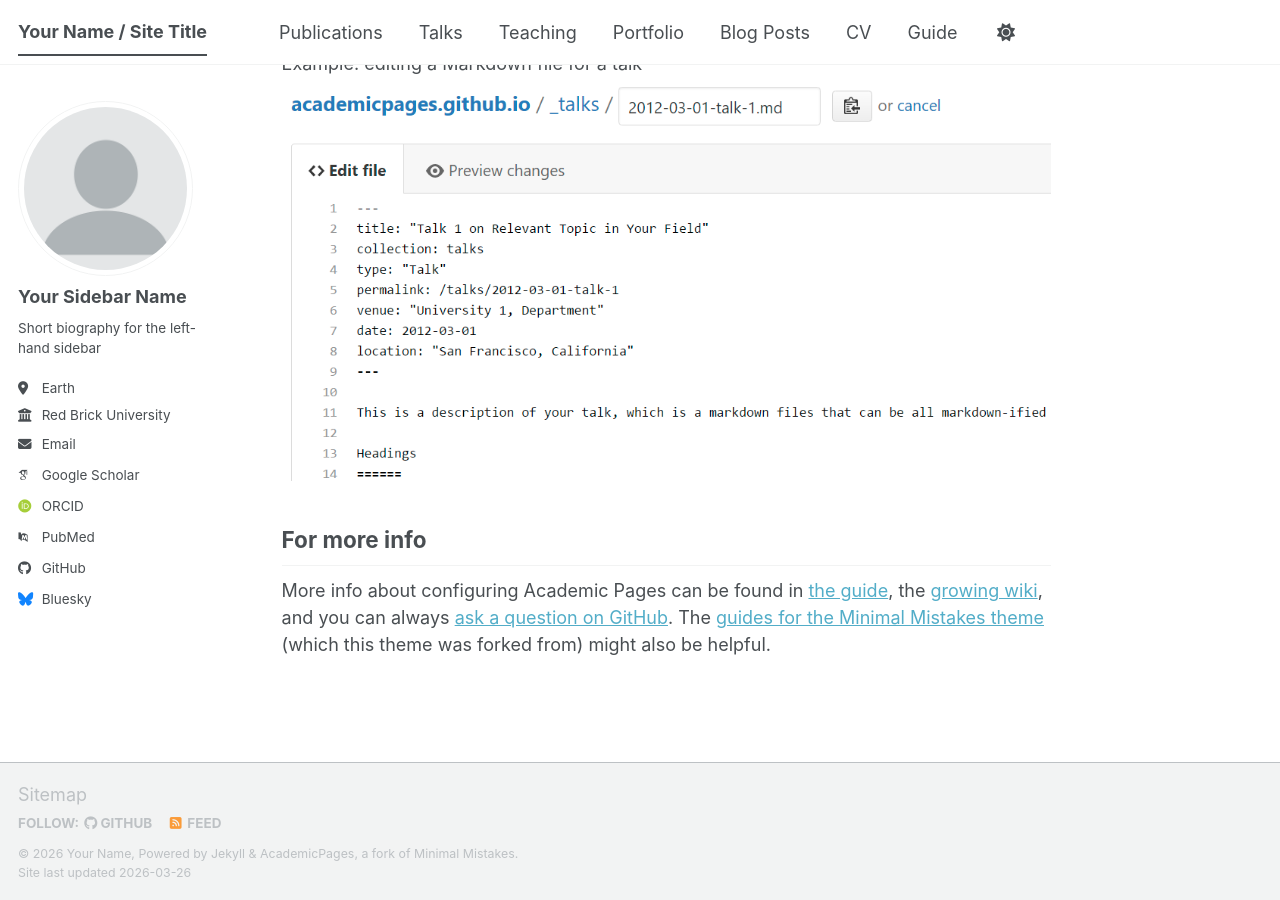
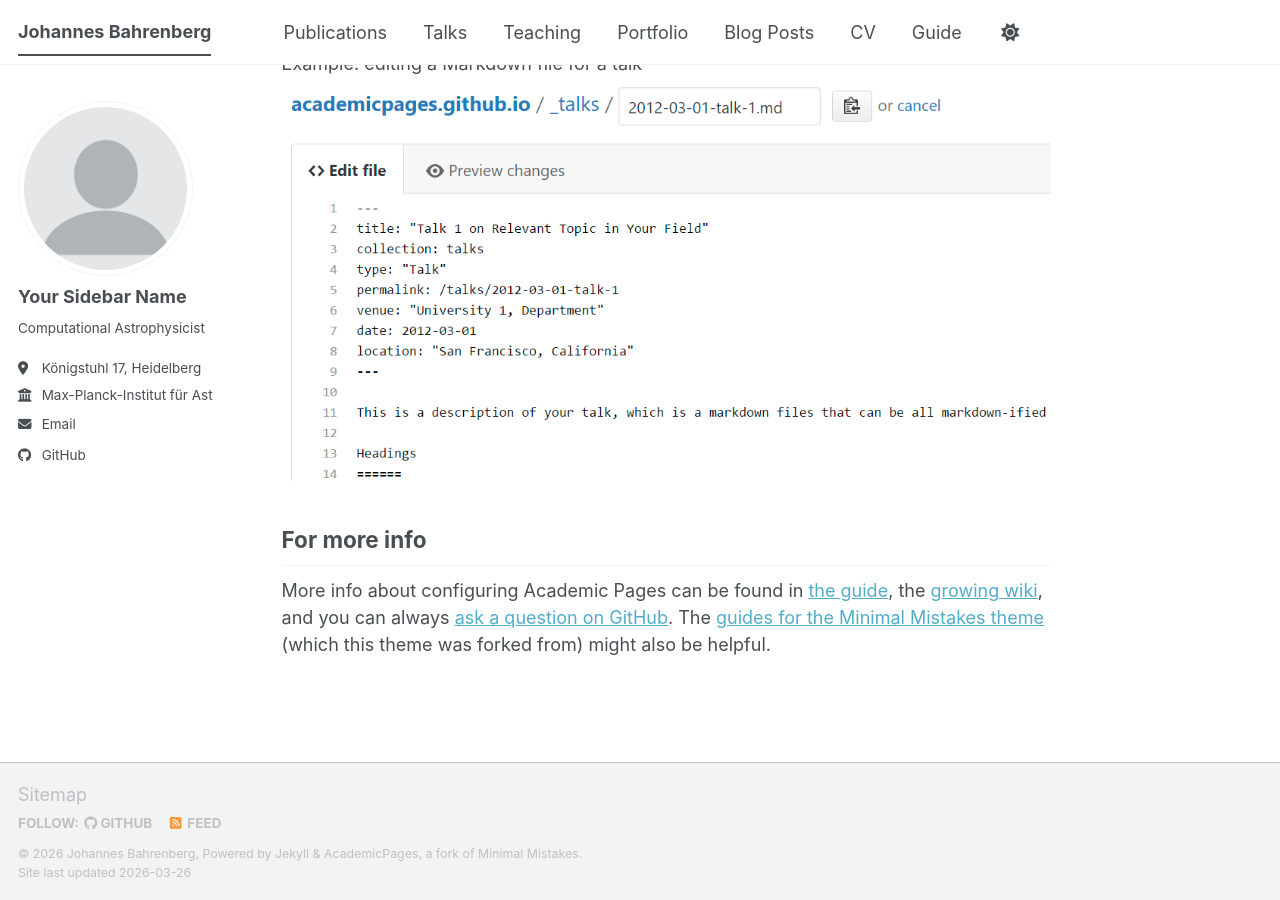
Before and after one commit to johannesbahrenberg/johannesbahrenberg.github.io, a Jekyll site: the page built from _pages/about.md, in a window 1280 px wide and 900 px high, scrolled down 2720 px. Built offline with Jekyll 4.4.1, drawn with Linux system fonts in a browser that asks for light colours; some web fonts are replaced; a script bundle is joined from its source files by our own code; library files that are not in the unit come from our copies.

Commit message:
Update personal information in _config.yml

```diff
--- a/_config.yml
+++ b/_config.yml
@@ -9,9 +9,9 @@
 # Basic Site Settings
 locale                   : "en-US"
 site_theme               : "default" # The available themes options are "default", "air", "sunrise", "mint", "dirt" and "contrast"
-title                    : "Your Name / Site Title"
+title                    : "Johannes Bahrenberg"
 title_separator          : "-"
-name                     : &name "Your Name"
+name                     : &name "Johannes Bahrenberg"
 description              : &description "Your Name's academic portfolio"   # Update this with a general description of your site, this is the default if not overridden by a page
 url                      : https://academicpages.github.io # The base hostname & protocol for your site e.g. "https://[your GitHub username].github.io",
                                                            # or if you already have some other page hosted on Github then use "https://[your GitHub username].github.io/[Your Repo Name]"
@@ -26,22 +26,22 @@ author:
   avatar           : "profile.png"
   name             : "Your Sidebar Name"
   pronouns         : # example: "she/her"
-  bio              : "Short biography for the left-hand sidebar"
-  location         : "Earth"
-  employer         : "Red Brick University"
+  bio              : "Computational Astrophysicist"
+  location         : "Königstuhl 17, Heidelberg"
+  employer         : "Max-Planck-Institut für Astronomie"
   uri              : # URL
-  email            : "none@example.org"
+  email            : "bahrenberg@mpia.de"
 
   # Academic websites
   academia         : # URL
   arxiv            : # URL - Update with the correct link to your profile
-  googlescholar    : "https://scholar.google.com/citations?user=PS_CX0AAAAAJ"
+  googlescholar    : #"https://scholar.google.com/citations?user=PS_CX0AAAAAJ"
   inspire-hep      : # URL
   impactstory      : # URL
-  orcid            : "https://orcid.org/yourorcidurl"
+  orcid            : #"https://orcid.org/yourorcidurl"
   semantic         : # URL
   ssrn             : # URL
-  pubmed           : "https://www.ncbi.nlm.nih.gov/pubmed/?term=john+snow"
+  pubmed           : #"https://www.ncbi.nlm.nih.gov/pubmed/?term=john+snow"
   researchgate     : # URL
   scopus           : # URL
   zotero           : # URL
@@ -57,7 +57,7 @@ author:
 
   # Social media
   artstation       : # Username
-  bluesky          : "bsky.app" # Replace this with you Bluesky username
+  bluesky          : #"bsky.app" # Replace this with you Bluesky username
   facebook         : # Username
   flickr           : # Username
   foursquare       : # Username
```
